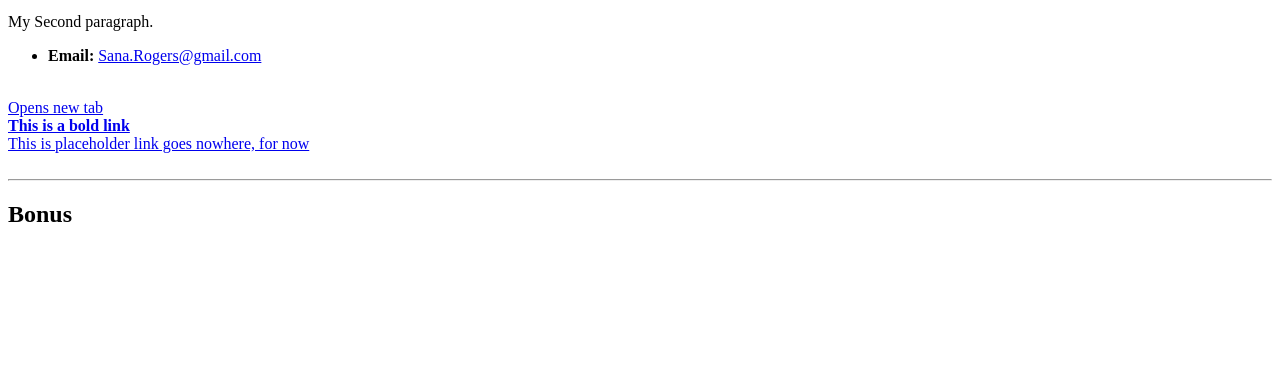
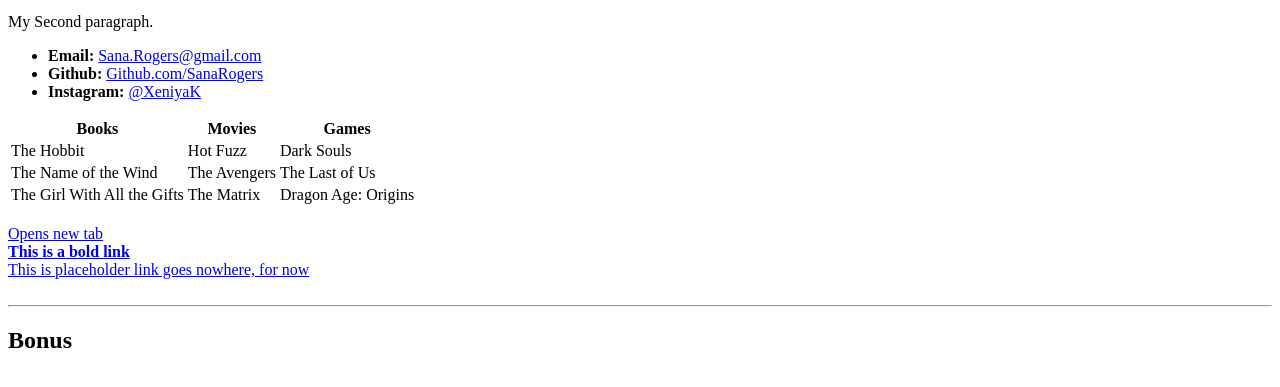
Before and after one commit to SanaRogers/SanaRogers.github.io, a plain HTML site: page index.html in a window 1280 px wide. Shown: the part 135-522 px from the top of the page. Drawn offline with Linux system fonts and the light colour scheme.

Commit message:
updated site

```diff
--- a/index.html
+++ b/index.html
@@ -14,9 +14,31 @@
   <p>My Second paragraph.</p>
 <ul>
   <li><strong>Email:</strong> <a href = "#"> Sana.Rogers@gmail.com</a></li>
-
-
+  <li><strong>Github:</strong> <a href="#">Github.com/SanaRogers</a></li>
+  <li><strong>Instagram:</strong> <a href="#">@XeniyaK</a></li>
 </ul>
+<table>
+    <tr>
+      <th>Books</th>
+      <th>Movies</th>
+      <th>Games</th>
+    </tr>
+    <tr>
+      <td>The Hobbit</td>
+      <td>Hot Fuzz</td>
+      <td>Dark Souls</td>
+    </tr>
+    <tr>
+      <td>The Name of the Wind</td>
+      <td>The Avengers</td>
+      <td>The Last of Us</td>
+    </tr>
+    <tr>
+      <td>The Girl With All the Gifts</td>
+      <td>The Matrix</td>
+      <td>Dragon Age: Origins</td>
+    </tr>
+  </table>
 
   <br>
 
```
